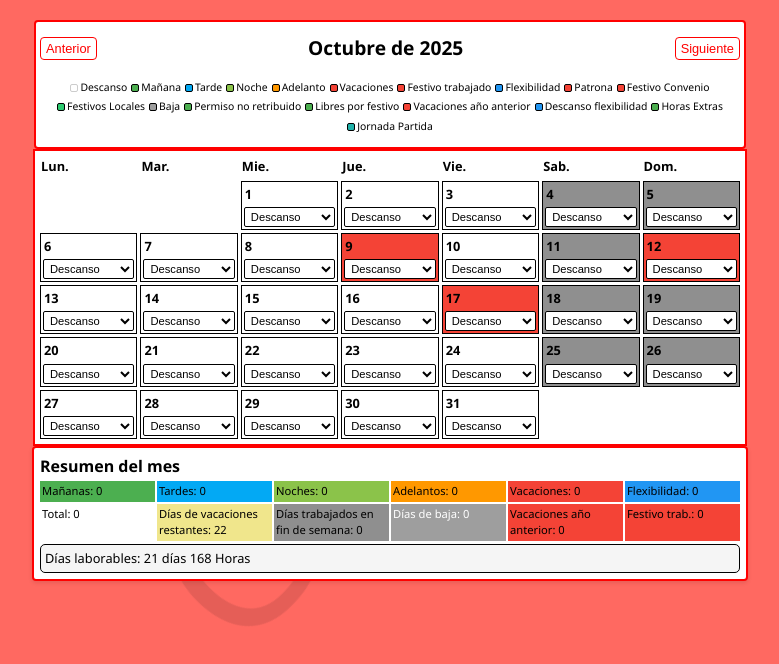
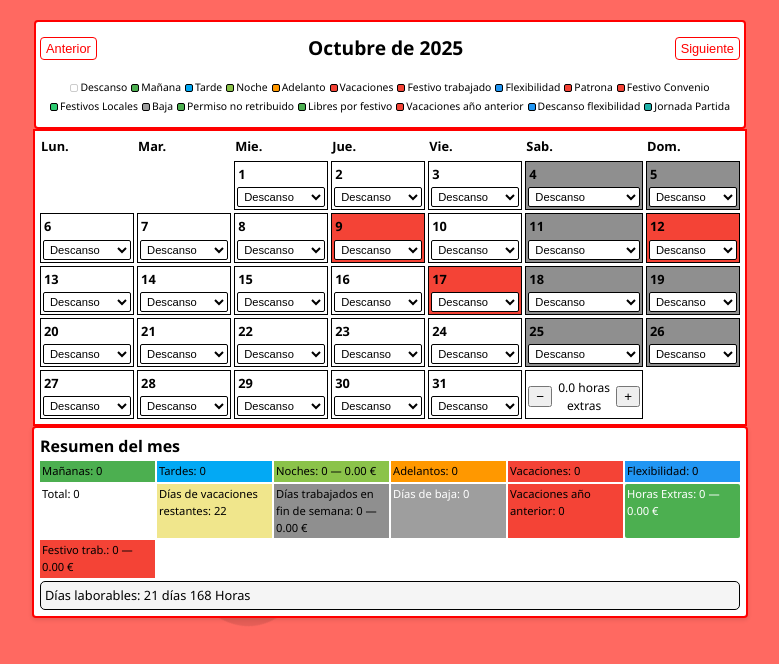
Before and after one commit to Jonh19800208/Calendario_2025, a plain HTML site: page index.html in a window 1280 px wide. Shown: the whole page, without its empty margins (250-1029 px from the left). Drawn offline with Linux system fonts and the light colour scheme; a web font is replaced by a local one.

Commit message:
Add files via upload

```diff
--- a/index.html
+++ b/index.html
@@ -96,10 +96,6 @@
         <span>Descanso flexibilidad</span>
       </div>
       <div class="legend-item">
-        <div class="legend-color" style="background-color: var(--turno-he)"></div>
-        <span>Horas Extras</span>
-      </div>
-      <div class="legend-item">
         <div class="legend-color" style="background-color: var(--turno-jp)"></div>
         <span>Jornada Partida</span>
       </div>
@@ -121,6 +117,7 @@
       <div class="summary-item" id="weekend-days" style="background-color: #8f8f8f">Días trabajados en fin de semana: 0</div>
       <div class="summary-item turno-b" id="count-b">Días de baja: 0</div>
       <div class="summary-item turno-vaa" id="count-vaa">Vacaciones año anterior: 0</div>
+      <div class="summary-item turno-he" id="count-he">Horas Extras: 0 — 0.00 €</div>
       <div class="summary-item turno-f" id="count-f">Festivo trab.: 0</div>
     </div>
     <div id="workDaysInfo" class="work-days-info"></div>
@@ -139,6 +136,7 @@
       <div class="summary-item vacation-count" id="annual-vacation-days">Total días vacaciones usados: 0</div>
       <div class="summary-item" id="annual-weekend-days" style="background-color: #8f8f8f">Total días trabajados en fin de semana: 0</div>
       <div class="summary-item turno-b" id="annual-b">Total días de baja: 0</div>
+      <div class="summary-item turno-he" id="annual-he">Horas Extras: 0 — 0.00 €</div>
       <div class="summary-item turno-f" id="annual-f">Total festivos trab.: 0</div>
     </div>
   </div>
@@ -167,6 +165,10 @@
       'JP': 'Jornada Partida'
     };
     const diasSemana = ['Lun.', 'Mar.', 'Mie.', 'Jue.', 'Vie.', 'Sab.', 'Dom.'];
+    const FESTIVO_RATE = 297.838758; // euros per festivo trabajado
+    const NIGHT_RATE = 31.1554948; // euros per noche worked
+    const WEEKEND_RATE = 102.0080736; // euros per weekend day worked
+    const HE_HOURLY_RATE = 19.6296544; // euros per extra hour
     const monthlyWorkDays = {
       0: {
         days: 21,
@@ -259,14 +261,32 @@
 
       document.getElementById('count-m').textContent = `Mañanas: ${counts['M']}`;
       document.getElementById('count-t').textContent = `Tardes: ${counts['T']}`;
-      document.getElementById('count-n').textContent = `Noches: ${counts['N']}`;
+      const nochesCount = counts['N'];
+      const nochesEuros = (nochesCount * NIGHT_RATE).toFixed(2);
+      document.getElementById('count-n').textContent = `Noches: ${nochesCount} — ${nochesEuros} €`;
       document.getElementById('count-a').textContent = `Adelantos: ${counts['A']}`;
       document.getElementById('count-v').textContent = `Vacaciones: ${counts['V']}`;
       document.getElementById('count-fl').textContent = `Flexibilidad: ${counts['FL']}`;
       document.getElementById('count-b').textContent = `Días de baja: ${counts['B']}`;
       document.getElementById('count-vaa').textContent = `Vacaciones año anterior: ${counts['VAA']}`;
-      document.getElementById('count-f').textContent = `Festivo trab.: ${counts['F']}`;
+      // show horas extras count and euros
+      // include stored monthly HE hours (from the extra-hours counter) plus any day-marked 'HE' entries
+      const storedHEHours = parseFloat(localStorage.getItem(`${year}-${String(month+1).padStart(2,'0')}-HE-hours`) || '0');
+      const heCount = counts['HE'] + storedHEHours;
+      const heEuros = (heCount * HE_HOURLY_RATE).toFixed(2);
+      // create or update element if exists
+      if (document.getElementById('count-he')) {
+        document.getElementById('count-he').textContent = `Horas Extras: ${heCount} — ${heEuros} €`;
+      }
+      // show festivos trabajados count and euros
+      const festivosCount = counts['F'];
+      const festivosEuros = (festivosCount * FESTIVO_RATE).toFixed(2);
+      document.getElementById('count-f').textContent = `Festivo trab.: ${festivosCount} — ${festivosEuros} €`;
       document.getElementById('weekend-days').textContent = `Días trabajados en fin de semana: ${weekendDays}`;
+
+      // show weekend euros for the month
+      const weekendEuros = (weekendDays * WEEKEND_RATE).toFixed(2);
+      document.getElementById('weekend-days').textContent = `Días trabajados en fin de semana: ${weekendDays} — ${weekendEuros} €`;
 
       const total = Object.entries(counts).reduce((sum, [key, count]) => {
         return (key !== 'B' && key !== 'LPF' && key !== 'DF' && key !== 'HE') ? sum + count : sum;
@@ -332,13 +352,27 @@
 
       document.getElementById('annual-m').textContent = `Mañanas: ${counts['M']}`;
       document.getElementById('annual-t').textContent = `Tardes: ${counts['T']}`;
-      document.getElementById('annual-n').textContent = `Noches: ${counts['N']}`;
+      const annualNochesCount = counts['N'];
+      const annualNochesEuros = (annualNochesCount * NIGHT_RATE).toFixed(2);
+      document.getElementById('annual-n').textContent = `Noches: ${annualNochesCount} — ${annualNochesEuros} €`;
       document.getElementById('annual-a').textContent = `Adelantos: ${counts['A']}`;
       document.getElementById('annual-v').textContent = `Vacaciones: ${counts['V']}`;
+      // show annual horas extras with euros
+      const annualHeCount = counts['HE'];
+      const annualHeEuros = (annualHeCount * HE_HOURLY_RATE).toFixed(2);
+      if (document.getElementById('annual-he')) {
+        document.getElementById('annual-he').textContent = `Horas Extras: ${annualHeCount} — ${annualHeEuros} €`;
+      }
       document.getElementById('annual-fl').textContent = `Flexibilidad: ${counts['FL']}`;
       document.getElementById('annual-b').textContent = `Total días de baja: ${counts['B']}`;
-      document.getElementById('annual-f').textContent = `Total festivos trab.: ${counts['F']}`;
-      document.getElementById('annual-weekend-days').textContent = `Total días trabajados en fin de semana: ${totalWeekendDays}`;
+      // show annual festivos trabajados with euros
+      const annualFestivosCount = counts['F'];
+      const annualFestivosEuros = (annualFestivosCount * FESTIVO_RATE).toFixed(2);
+      document.getElementById('annual-f').textContent = `Total festivos trab.: ${annualFestivosCount} — ${annualFestivosEuros} €`;
+
+      // show annual weekend days with euros
+      const annualWeekendEuros = (totalWeekendDays * WEEKEND_RATE).toFixed(2);
+      document.getElementById('annual-weekend-days').textContent = `Total días trabajados en fin de semana: ${totalWeekendDays} — ${annualWeekendEuros} €`;
 
       const total = Object.entries(counts).reduce((sum, [key, count]) => {
         return (key !== 'B' && key !== 'LPF') ? sum + count : sum;
@@ -444,12 +478,28 @@
               <option value="PNR" ${savedTurno === 'PNR' ? 'selected' : ''}>Permiso no retribuido</option>
               <option value="LPF" ${savedTurno === 'LPF' ? 'selected' : ''}>Libres por festivo</option>
               <option value="DF" ${savedTurno === 'DF' ? 'selected' : ''}>Descanso flexibilidad</option>
-              <option value="HE" ${savedTurno === 'HE' ? 'selected' : ''}>Horas Extras</option>
               <option value="JP" ${savedTurno === 'JP' ? 'selected' : ''}>Jornada Partida</option>
             </select>
           </div>
         `;
         calendar.appendChild(dayEl);
+      }
+      // añadir una casilla extra después del último día del mes para "Nuevo día"
+      (function(){
+        const nextDate = new Date(year, month, lastDay.getDate() + 1);
+        const extraFecha = `${nextDate.getFullYear()}-${String(nextDate.getMonth()+1).padStart(2,'0')}-${String(nextDate.getDate()).padStart(2,'0')}`;
+        const extraEl = document.createElement('div');
+        extraEl.className = 'day new-day';
+        const savedExtra = localStorage.getItem(extraFecha) || '';
+        // leave the extra cell empty of header and selector per user request
+        extraEl.innerHTML = `<div class="day-header"></div><div class="day-content ${savedExtra ? 'turno-' + savedExtra.toLowerCase() : ''}"></div>`;
+        calendar.appendChild(extraEl);
+      })();
+      // append HE hours counter UI into the last day cell to be contiguous to the final day
+      const lastDayEls = calendar.querySelectorAll('.day');
+      if (lastDayEls.length) {
+        const lastDayEl = lastDayEls[lastDayEls.length - 1];
+        renderHECounter(lastDayEl, year, month);
       }
       const workInfo = monthlyWorkDays[month];
       const workDaysInfo = document.getElementById('workDaysInfo');
@@ -459,6 +509,45 @@
         workDaysInfo.textContent = '';
       }
       updateSummary();
+    }
+
+    // render small hours-extra counter UI inside a container (used on the last day cell)
+    function renderHECounter(containerEl, year, month) {
+      // avoid duplicating
+      if (containerEl.querySelector('.he-counter')) return;
+      const key = `${year}-${String(month+1).padStart(2,'0')}-HE-hours`;
+      const wrapper = document.createElement('div');
+      wrapper.className = 'he-counter';
+      wrapper.style.marginTop = '4px';
+      wrapper.style.display = 'flex';
+      wrapper.style.gap = '4px';
+      wrapper.style.alignItems = 'center';
+      wrapper.innerHTML = `
+        <button type="button" class="he-decr" aria-label="menos">−</button>
+        <div class="he-value" style="min-width:56px; text-align:center;">0.0 horas extras</div>
+        <button type="button" class="he-incr" aria-label="más">+</button>
+      `;
+      containerEl.appendChild(wrapper);
+      const valueEl = wrapper.querySelector('.he-value');
+      const incr = wrapper.querySelector('.he-incr');
+      const decr = wrapper.querySelector('.he-decr');
+      function refresh() {
+        const val = parseFloat(localStorage.getItem(key) || '0');
+        valueEl.textContent = `${val.toFixed(1)} horas extras`;
+        // update summary whenever changed
+        updateSummary();
+      }
+      incr.addEventListener('click', () => {
+        const v = parseFloat(localStorage.getItem(key) || '0') + 0.5;
+        localStorage.setItem(key, v.toFixed(1));
+        refresh();
+      });
+      decr.addEventListener('click', () => {
+        const v = Math.max(0, parseFloat(localStorage.getItem(key) || '0') - 0.5);
+        localStorage.setItem(key, v.toFixed(1));
+        refresh();
+      });
+      refresh();
     }
 
     function asignarTurno(select, fecha) {
--- a/styles.css
+++ b/styles.css
@@ -84,6 +84,11 @@ body::before {
 
 .day.october-17 {
   background-color: var(--october-17);
+}
+
+.day.new-day {
+  background-color: white;
+  border: 1px solid black;
 }
 
 .day-header {
@@ -175,7 +180,6 @@ body::before {
 .turno-select option[value="LPF"] { background-color: var(--turno-lpf); }
 .turno-select option[value="VAA"] { background-color: var(--turno-vaa); }
 .turno-select option[value="DF"] { background-color: var(--turno-df); }
-.turno-select option[value="HE"] { background-color: var(--turno-he); color: white; }
 .turno-select option[value="JP"] { background-color: var(--turno-jp); }
 
 .turno-m { background-color: var(--turno-m); }
@@ -190,7 +194,6 @@ body::before {
 .turno-lpf { background-color: var(--turno-lpf); }
 .turno-vaa { background-color: var(--turno-vaa); }
 .turno-df { background-color: var(--turno-df); }
-.turno-he { background-color: var(--turno-he); color: white; }
 .turno-jp { background-color: var(--turno-jp); }
 
 .summary {
@@ -257,3 +260,10 @@ h2 {
   font-weight: 600;
   margin: 0.5rem 0;
 }
+
+#count-he {
+  background-color: var(--turno-he);
+  color: white;
+  padding: 2px;
+  border-radius: 2px;
+}
```
